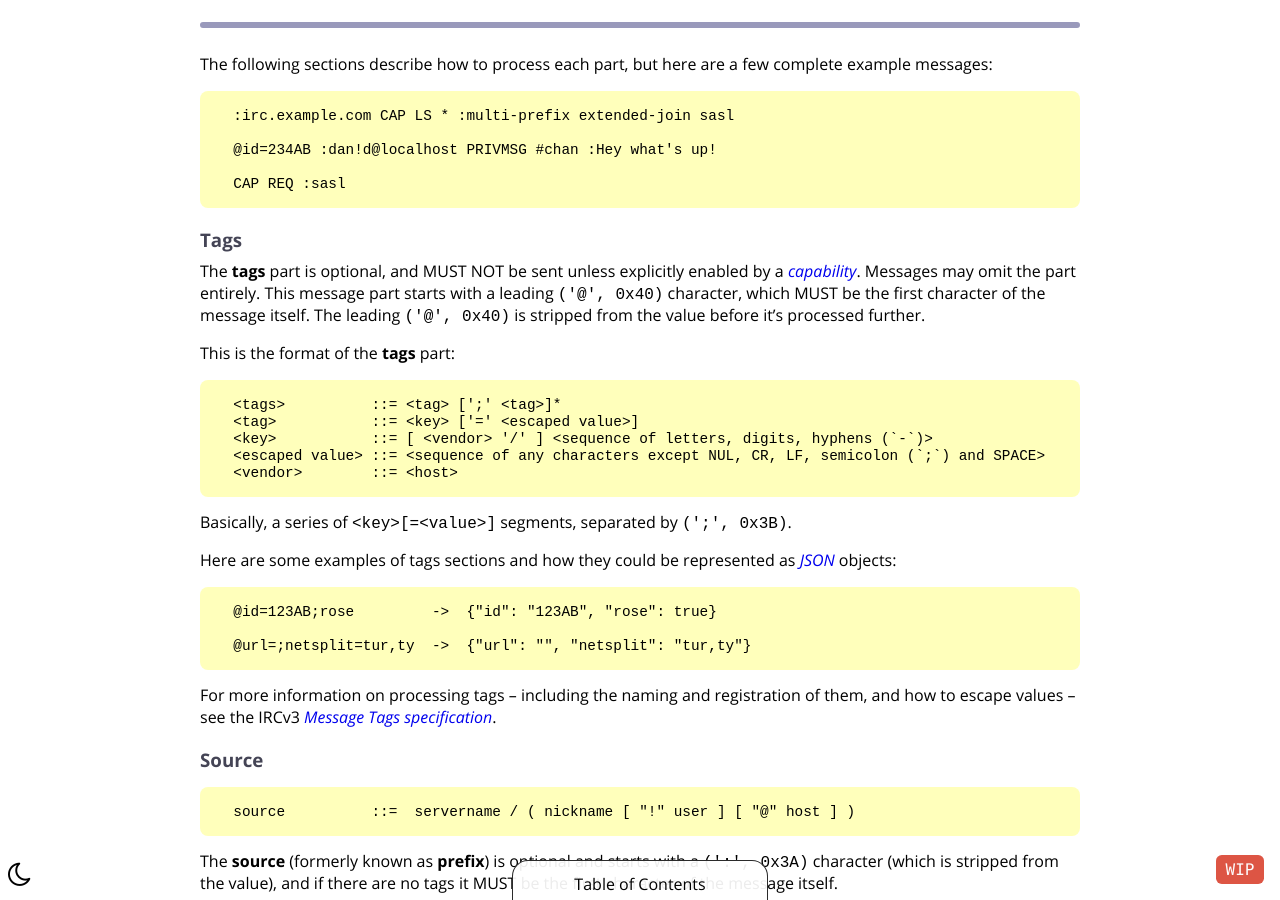
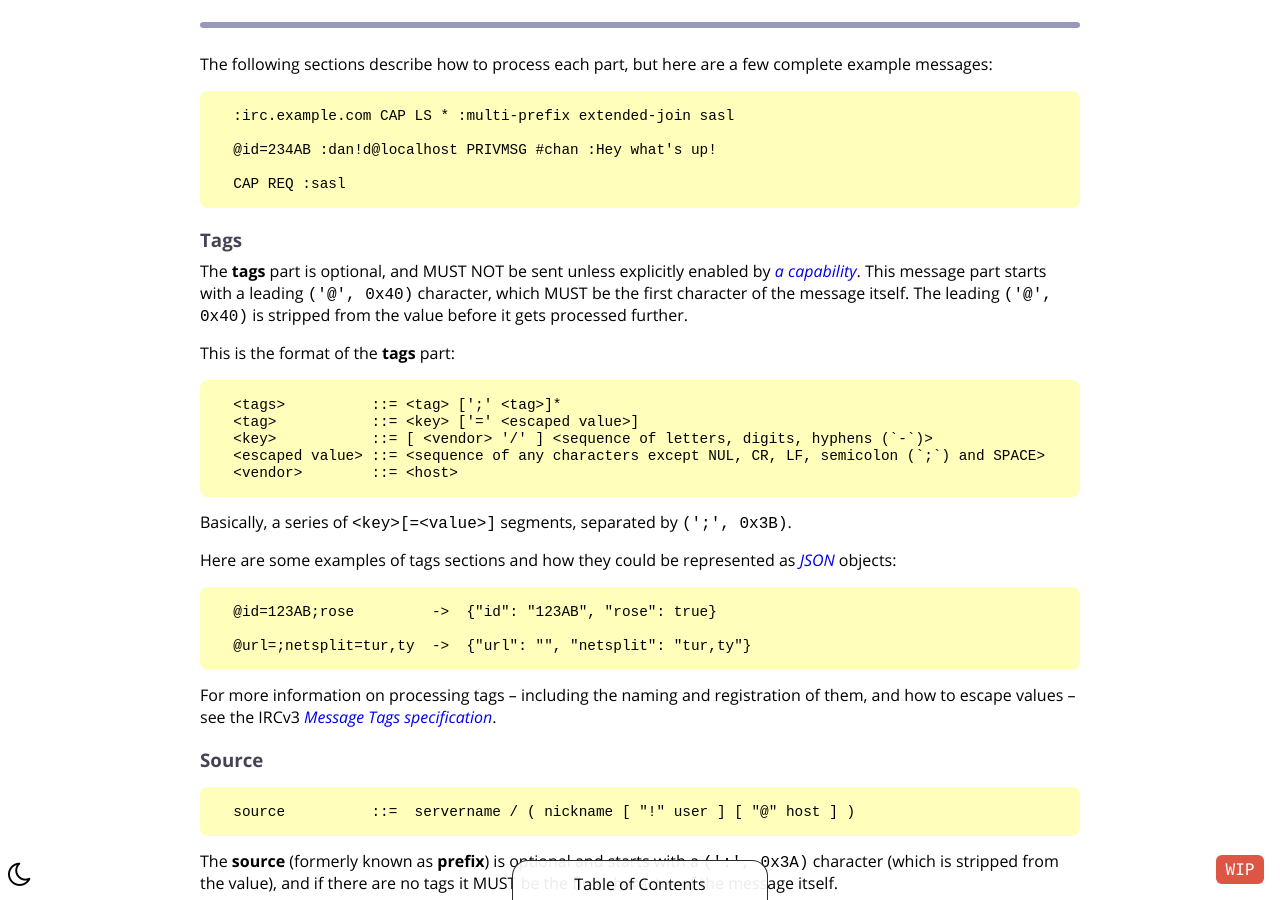
Before and after one commit to ircdocs/modern-irc, a Jekyll site: the page built from index.md, in a window 1280 px wide and 900 px high, scrolled down 7981 px. Built offline with Jekyll 4.4.1, drawn with Linux system fonts in a browser that asks for light colours.

Commit message:
Update index.md
Co-authored-by: Daniel Oaks <daniel@danieloaks.net>

```diff
--- a/index.md
+++ b/index.md
@@ -298,7 +298,7 @@ The following sections describe how to process each part, but here are a few com
 
 ### Tags
 
-The **tags** part is optional, and MUST NOT be sent unless explicitly enabled by a [capability](#capability-negotiation). Messages may omit the part entirely. This message part starts with a leading `('@', 0x40)` character, which MUST be the first character of the message itself. The leading `('@', 0x40)` is stripped from the value before it's processed further.
+The **tags** part is optional, and MUST NOT be sent unless explicitly enabled by [a capability](#capability-negotiation). This message part starts with a leading `('@', 0x40)` character, which MUST be the first character of the message itself. The leading `('@', 0x40)` is stripped from the value before it gets processed further.
 
 This is the format of the **tags** part:
 
```
